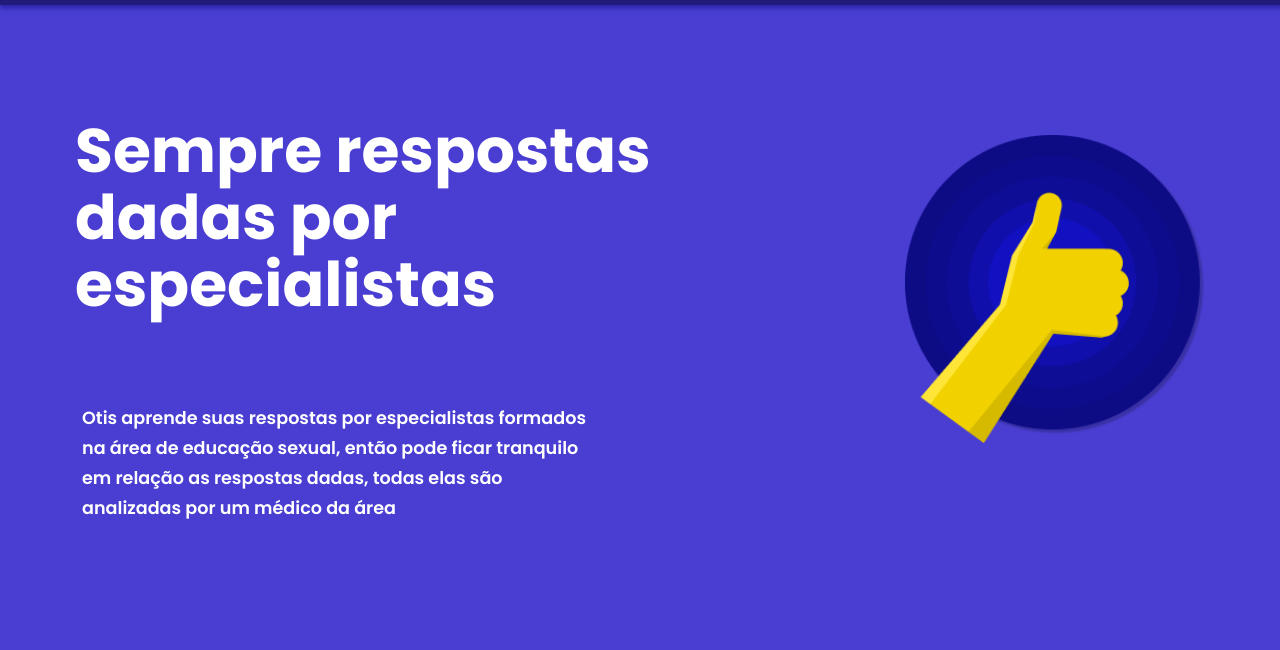
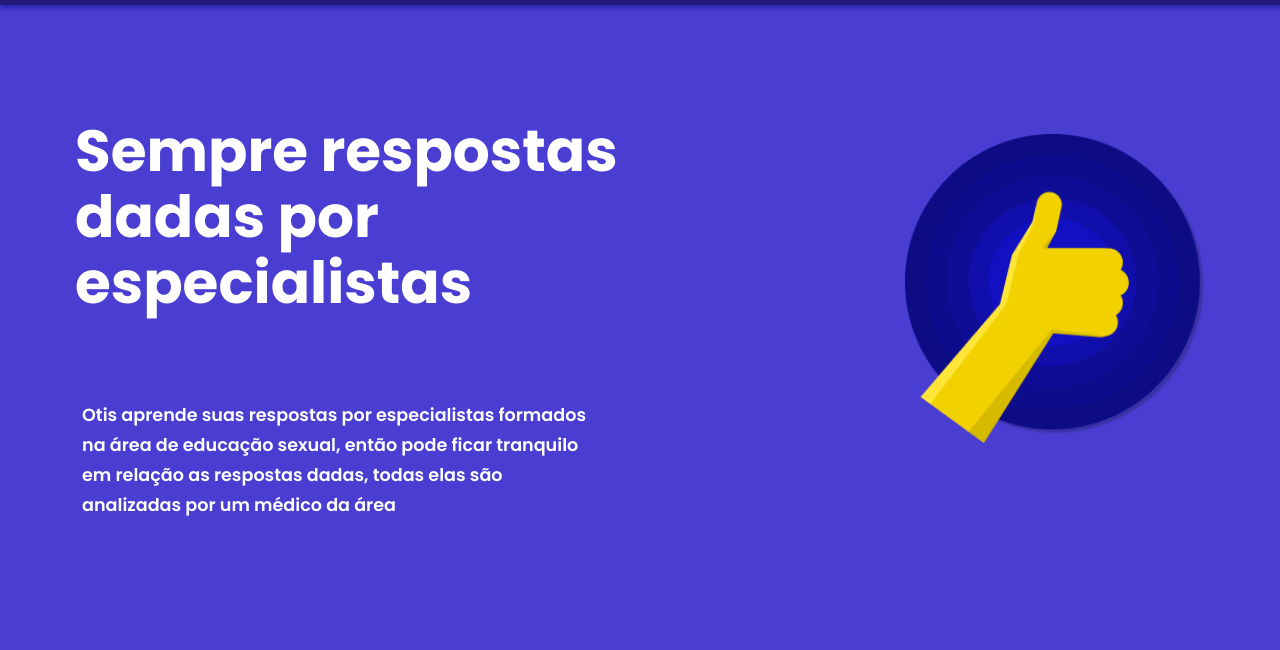
Before and after one commit to pedrocsampaio/OTIS, a plain HTML site: page sobreotis.html in a window 1280 px wide. Shown: the part 61-711 px from the top of the page. Drawn offline with Linux system fonts and the light colour scheme.

Commit message:
Update style.css

```diff
--- a/style.css
+++ b/style.css
@@ -191,7 +191,7 @@ section .segsec{
 }
 
 .content2 .text2 h1 span{
-    font-size: 3.5em;
+    font-size: 3.3em;
     color: #ffffff;
 }
 
```
